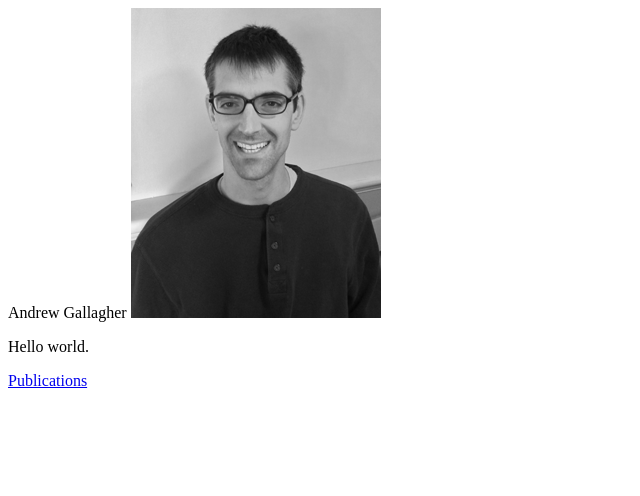
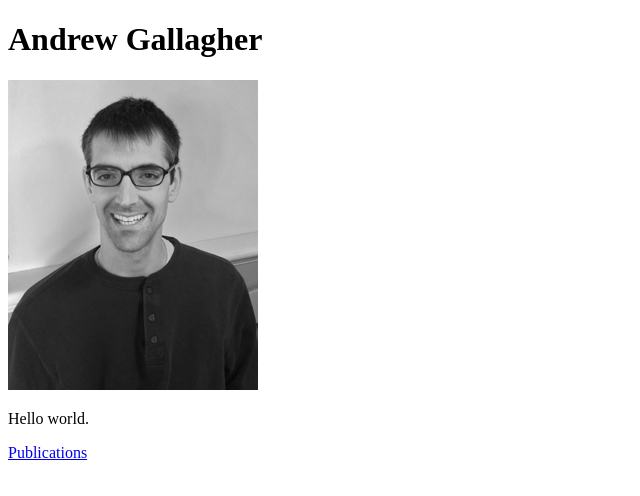
Before and after one commit to ghergalla/ghergalla.github.io, a plain HTML site: page index.html in a window 1280 px wide. Shown: the whole page, without its empty margins (0-640 px from the left). Drawn offline with Linux system fonts and the light colour scheme.

Commit message:
publications

```diff
--- a/index.html
+++ b/index.html
@@ -4,7 +4,7 @@
   <title>Andrew Gallagher</title>
 </head>
 <body>
-	<name>Andrew Gallagher</name>
+	<h1>Andrew Gallagher</h1>
 <img src="images/image001.gif" alt="Andrew Gallagher">
 <p>
 Hello world. <p>
```
